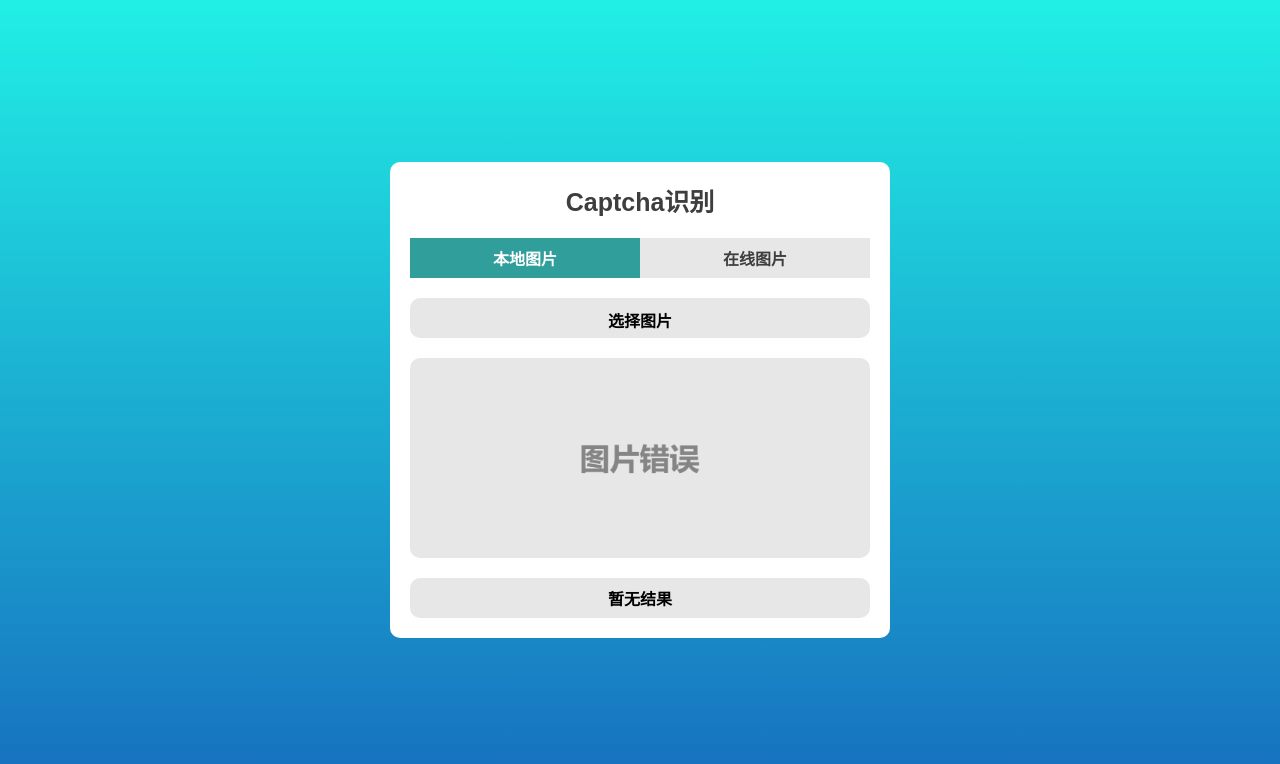
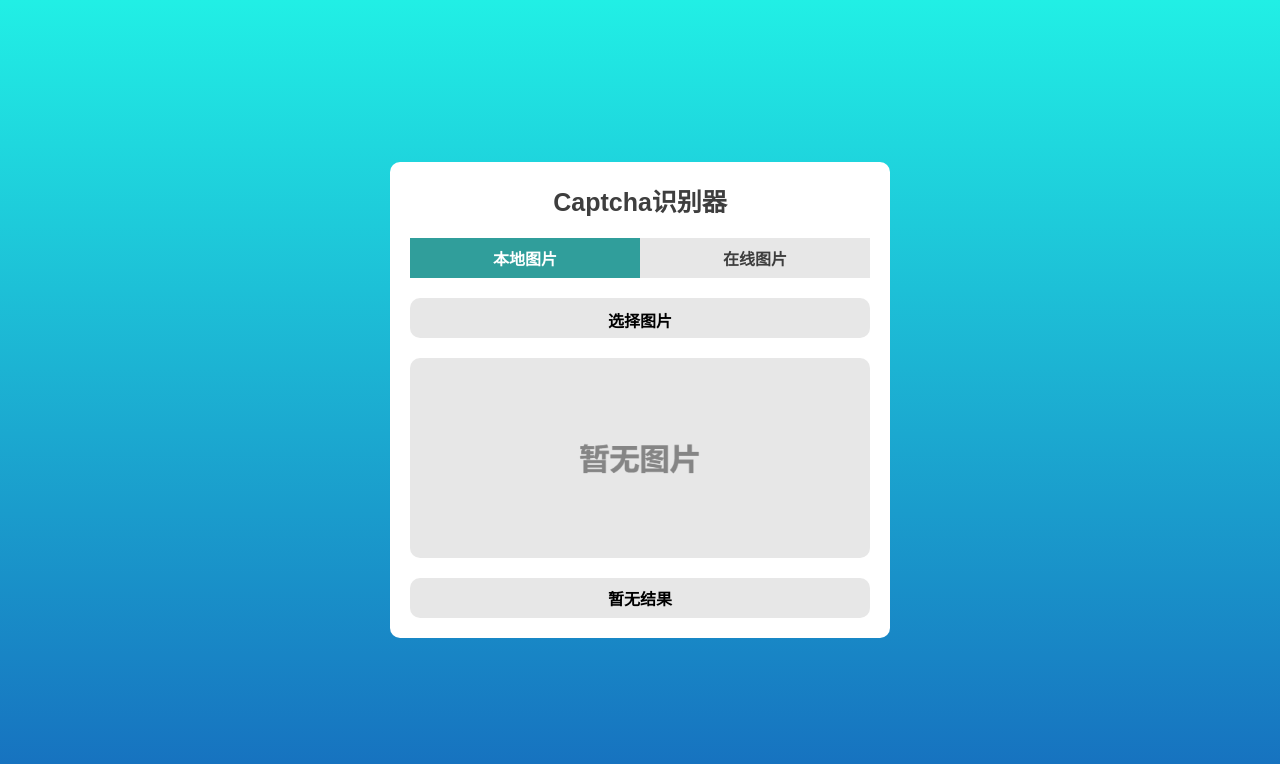
Before and after one commit to MR-Addict/captcha, a website: page public/index.html in a window 1280 px wide. Drawn offline with Linux system fonts and the light colour scheme.

Commit message:
update README

```diff
--- a/public/index.html
+++ b/public/index.html
@@ -7,12 +7,12 @@
     <meta name="viewport" content="width=device-width, initial-scale=1.0" />
     <link rel="stylesheet" href="index.css" />
     <script src="index.js" defer></script>
-    <title>Captcha识别</title>
+    <title>Captcha识别器</title>
   </head>
   <body>
     <div class="container">
       <div class="header">
-        <h1>Captcha识别</h1>
+        <h1>Captcha识别器</h1>
       </div>
 
       <div class="tabs">
@@ -26,7 +26,7 @@
           <input type="file" name="captcha" id="captcha_local" onchange="loadLocalImage(event)" />
         </div>
         <div class="result">
-          <img src="404.png" alt="captcha" id="local_img" onerror="img_error(event)" />
+          <img src="default.png" alt="captcha" id="local_img" onerror="img_error(event)" />
           <p>暂无结果</p>
         </div>
       </div>
@@ -42,7 +42,7 @@
           />
         </div>
         <div class="result">
-          <img src="404.png" alt="captcha" id="online_img" onerror="img_error(event)" />
+          <img src="default.png" alt="captcha" id="online_img" onerror="img_error(event)" />
           <p>暂无结果</p>
         </div>
       </div>
```
Also changed, not shown: README.md, public/3913.jpg (added), public/default.png (added).
